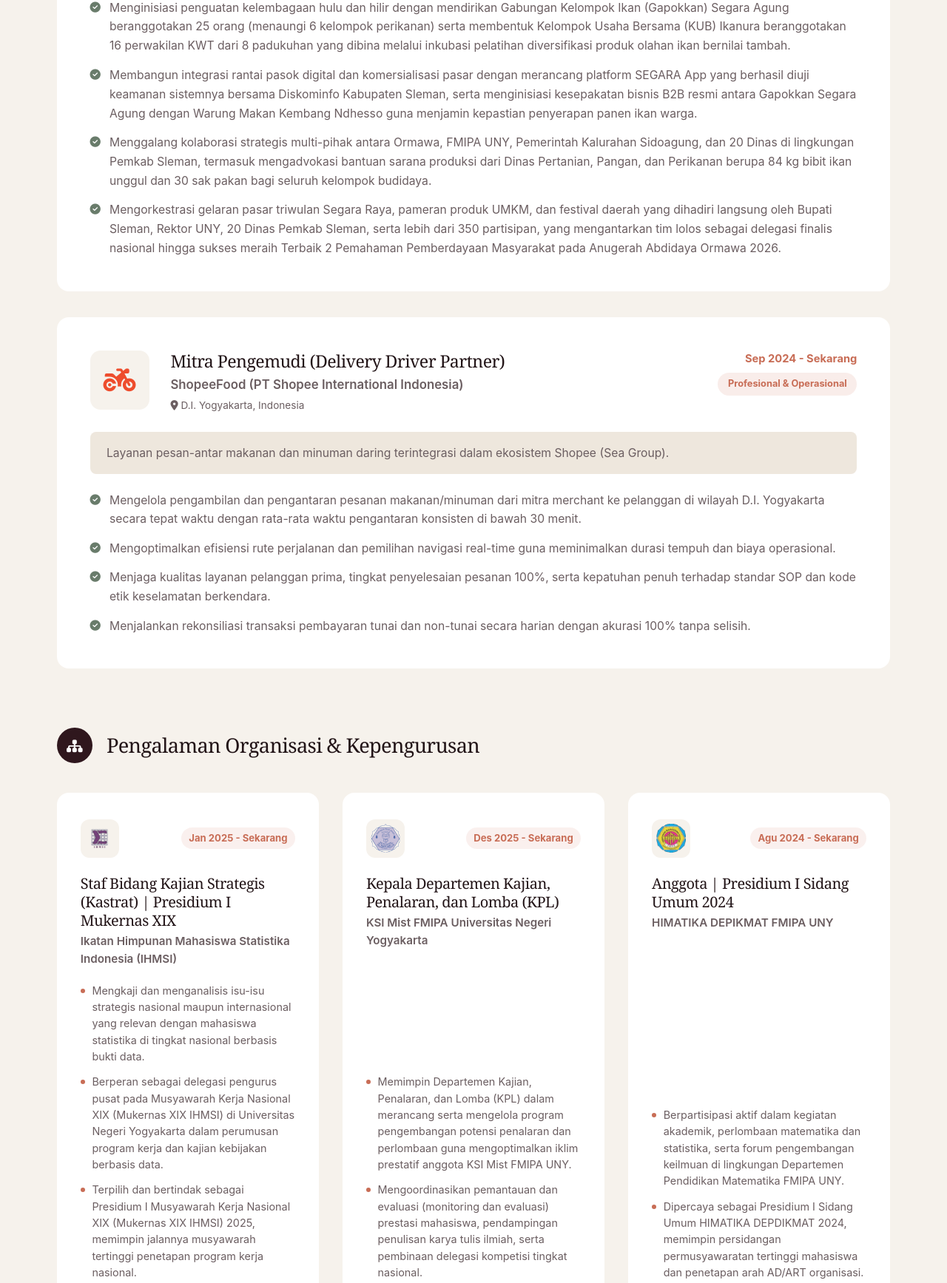
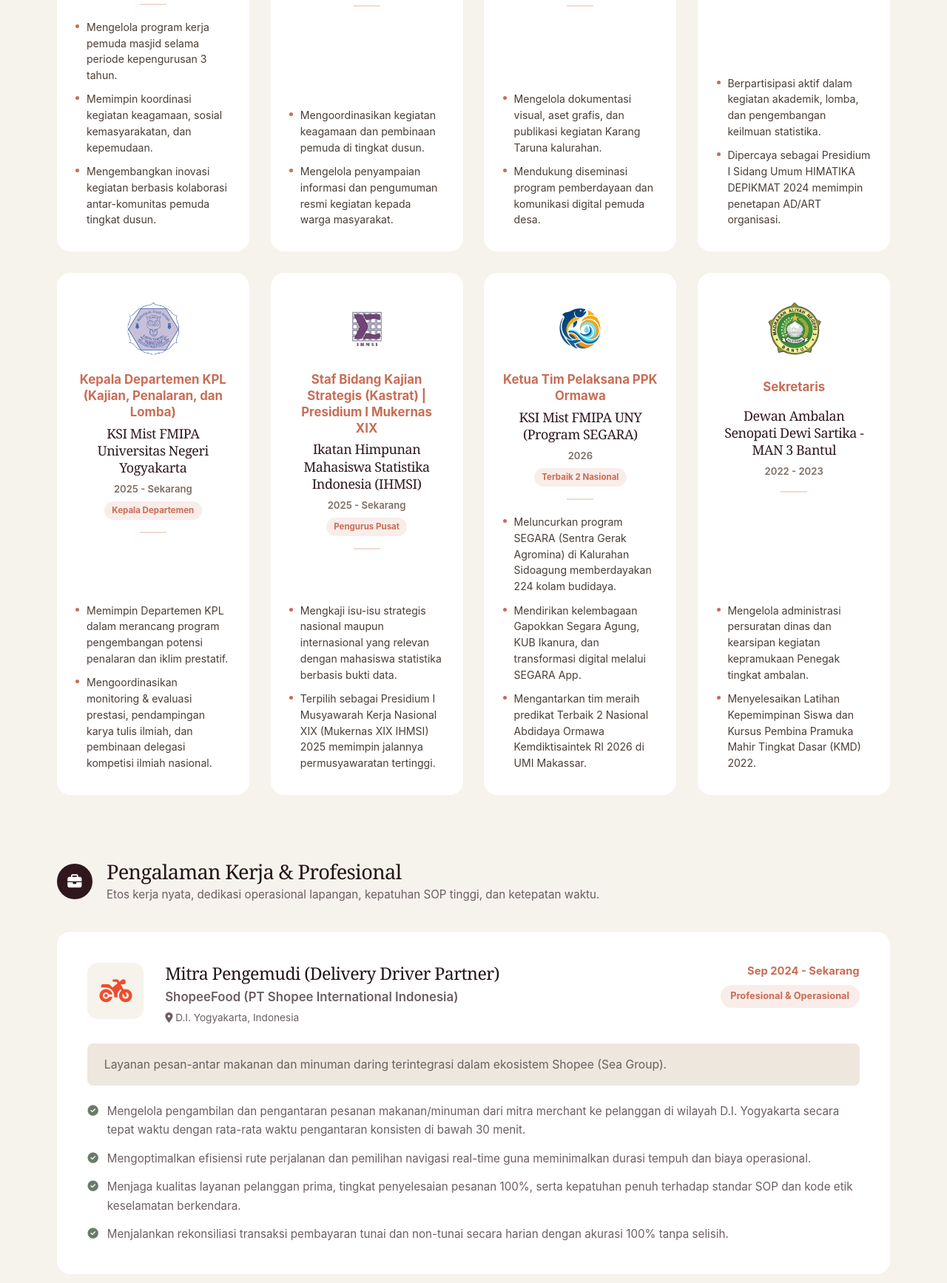
Before and after one commit to maksumsindet/portofolio, an Astro site: page / in a window 1280 px wide. Shown: the part 4454-6189 px from the top of the page at 74% size. Built offline with nearby package versions, Linux system fonts and the light colour scheme; Astro itself is replaced by a stand-in of ours; a web font is replaced by a local one.

Commit message:
feat(pengalaman): selaraskan kartu kepemimpinan organisasi dengan logo terpusat dan penataan terstruktur

```diff
--- a/src/components/Experience.astro
+++ b/src/components/Experience.astro
@@ -1,8 +1,14 @@
 ---
 // Experience.astro
+// Recreates "Pengalaman & Kepemimpinan" with centered credential cards matching portfolio specifications
 import { experienceProgramAndWork, experienceOrganization } from '../data/portfolioData';
 
 const base = import.meta.env.BASE_URL.replace(/\/$/, '') + '/';
+
+// Filter work experience for professional section
+const professionalWork = experienceProgramAndWork.filter(
+  item => item.role.includes("ShopeeFood") || item.organization.includes("Shopee") || item.badge?.includes("Profesional")
+);
 ---
 
 <section id="experience" class="experience-section">
@@ -10,19 +16,75 @@ const base = import.meta.env.BASE_URL.replace(/\/$/, '') + '/';
     <div class="section-title fade-in">
       <h2>Pengalaman & Kepemimpinan</h2>
       <p>
-        Rekam jejak dedikasi dalam memimpin tim lintas disiplin, mengelola riset, dan mengorkestrasi program kemasyarakatan berskala nasional.
+        Rekam jejak dedikasi dalam memimpin tim lintas disiplin, mengelola riset dan kajian strategis, serta mengorkestrasi program kemasyarakatan dari tingkat komunitas hingga nasional.
       </p>
     </div>
 
-    <!-- Sub-heading 1: Program Nasional & Profesional -->
+    <!-- Section 1: Pengalaman Organisasi (8 Centered Credential Cards) -->
     <div class="exp-group-wrap slide-up">
       <div class="group-header">
+        <div class="group-icon-pill"><i class="fas fa-sitemap"></i></div>
+        <div>
+          <h3 class="group-title">Pengalaman Organisasi</h3>
+          <p class="group-subtitle">Perjalanan kepemimpinan dari inisiatif akar rumput dusun hingga panggung delegasi nasional.</p>
+        </div>
+      </div>
+
+      <div class="org-cards-grid">
+        {experienceOrganization.map((item) => (
+          <div class="exp-card-org card-cream slide-up">
+            <div class="org-logo-container">
+              {item.logo ? (
+                <img
+                  src={`${base}${item.logo}`}
+                  alt={item.organization}
+                  class="org-logo-img"
+                  loading="lazy"
+                />
+              ) : (
+                <div class="org-icon-halo">
+                  <i class={item.icon || "fas fa-users"}></i>
+                </div>
+              )}
+            </div>
+
+            <div class="org-header-meta">
+              <span class="org-role-title">{item.role}</span>
+              <h4 class="org-name-title">{item.organization}</h4>
+              <span class="org-period-text">{item.period}</span>
+              {item.badge && (
+                <span class="org-badge-pill">{item.badge}</span>
+              )}
+            </div>
+
+            <div class="org-card-divider"></div>
+
+            <ul class="org-bullets-list">
+              {item.responsibilities.map((res) => (
+                <li>
+                  <span class="bullet-dot"></span>
+                  <span>{res}</span>
+                </li>
+              ))}
+            </ul>
+          </div>
+        ))}
+      </div>
+    </div>
+
+    <!-- Section 2: Pengalaman Kerja & Operasional Profesional -->
+    {professionalWork.length > 0 && (
+      <div class="exp-group-wrap slide-up" style="margin-top: 5.5rem;">
+        <div class="group-header">
           <div class="group-icon-pill"><i class="fas fa-briefcase"></i></div>
-        <h3 class="group-title">Program Nasional & Pengalaman Kerja</h3>
+          <div>
+            <h3 class="group-title">Pengalaman Kerja & Profesional</h3>
+            <p class="group-subtitle">Etos kerja nyata, dedikasi operasional lapangan, kepatuhan SOP tinggi, dan ketepatan waktu.</p>
+          </div>
         </div>
 
         <div class="featured-cards-stack">
-        {experienceProgramAndWork.map((item) => (
+          {professionalWork.map((item) => (
             <div class="exp-card-featured card-cream">
               <div class="featured-top">
                 <div class="logo-box">
@@ -63,43 +125,7 @@ const base = import.meta.env.BASE_URL.replace(/\/$/, '') + '/';
           ))}
         </div>
       </div>
-
-    <!-- Sub-heading 2: Organisasi & Kemahasiswaan -->
-    <div class="exp-group-wrap slide-up" style="margin-top: 5rem;">
-      <div class="group-header">
-        <div class="group-icon-pill"><i class="fas fa-sitemap"></i></div>
-        <h3 class="group-title">Pengalaman Organisasi & Kepengurusan</h3>
-      </div>
-
-      <div class="org-cards-grid">
-        {experienceOrganization.map((item) => (
-          <div class="exp-card-org card-cream">
-            <div class="org-card-top">
-              <div class="logo-box-small">
-                {item.logo ? (
-                  <img src={`${base}${item.logo}`} alt={item.organization} loading="lazy" />
-                ) : (
-                  <i class={item.icon || "fas fa-users"} style={`color: ${item.iconColor || 'var(--color-terracotta)'};`}></i>
     )}
-              </div>
-              <span class="org-date">{item.period}</span>
-            </div>
-
-            <h4 class="org-role">{item.role}</h4>
-            <h5 class="org-name">{item.organization}</h5>
-
-            <ul class="org-bullets">
-              {item.responsibilities.map((res) => (
-                <li>
-                  <span class="bullet-dot"></span>
-                  <span>{res}</span>
-                </li>
-              ))}
-            </ul>
-          </div>
-        ))}
-      </div>
-    </div>
   </div>
 </section>
 
@@ -140,9 +166,161 @@ const base = import.meta.env.BASE_URL.replace(/\/$/, '') + '/';
     font-size: 1.7rem;
     color: var(--color-text-dark);
     font-weight: 400;
+    line-height: 1.2;
+    margin-bottom: 0.2rem;
   }
 
-  /* Featured Program Cards */
+  .group-subtitle {
+    font-size: 0.95rem;
+    color: var(--color-text-secondary);
+    line-height: 1.4;
+  }
+
+  /* Centered Organization Cards Grid */
+  .org-cards-grid {
+    display: grid;
+    grid-template-columns: repeat(4, 1fr);
+    gap: 1.8rem;
+  }
+
+  .exp-card-org {
+    padding: 2.2rem 1.6rem 2rem;
+    display: flex;
+    flex-direction: column;
+    align-items: center;
+    background: #ffffff;
+    border-radius: 18px;
+    transition: transform 0.3s cubic-bezier(0.16, 1, 0.3, 1);
+  }
+
+  .exp-card-org:hover {
+    transform: translateY(-5px);
+  }
+
+  /* Centered Logo Container */
+  .org-logo-container {
+    height: 80px;
+    width: 100%;
+    display: flex;
+    align-items: center;
+    justify-content: center;
+    margin-bottom: 1.2rem;
+  }
+
+  .org-logo-img {
+    max-height: 72px;
+    max-width: 80%;
+    object-fit: contain;
+    display: block;
+    margin: 0 auto;
+  }
+
+  .org-icon-halo {
+    width: 64px;
+    height: 64px;
+    border-radius: 50%;
+    background: rgba(200, 109, 86, 0.12);
+    color: var(--color-terracotta);
+    display: flex;
+    align-items: center;
+    justify-content: center;
+    font-size: 1.6rem;
+  }
+
+  /* Centered Meta */
+  .org-header-meta {
+    display: flex;
+    flex-direction: column;
+    align-items: center;
+    text-align: center;
+    width: 100%;
+  }
+
+  .org-role-title {
+    font-size: 1.05rem;
+    font-weight: 700;
+    color: var(--color-terracotta);
+    text-align: center;
+    margin-bottom: 0.35rem;
+    line-height: 1.3;
+    min-height: 2.6rem;
+    display: flex;
+    align-items: center;
+    justify-content: center;
+  }
+
+  .org-name-title {
+    font-family: var(--font-serif);
+    font-size: 1.12rem;
+    color: var(--color-burgundy);
+    font-weight: 500;
+    line-height: 1.3;
+    margin-bottom: 0.4rem;
+    min-height: 2.8rem;
+    display: flex;
+    align-items: center;
+    justify-content: center;
+    text-align: center;
+  }
+
+  .org-period-text {
+    font-size: 0.82rem;
+    font-weight: 600;
+    color: #7a6e65;
+    margin-bottom: 0.4rem;
+    display: block;
+  }
+
+  .org-badge-pill {
+    display: inline-block;
+    padding: 0.2rem 0.65rem;
+    border-radius: 20px;
+    font-size: 0.72rem;
+    font-weight: 700;
+    background: rgba(200, 109, 86, 0.12);
+    color: var(--color-terracotta);
+    margin-bottom: 0.4rem;
+  }
+
+  .org-card-divider {
+    width: 36px;
+    height: 2px;
+    background-color: rgba(200, 109, 86, 0.25);
+    margin: 0.6rem auto 1.2rem;
+  }
+
+  /* Responsibilities List */
+  .org-bullets-list {
+    list-style: none;
+    display: flex;
+    flex-direction: column;
+    gap: 0.65rem;
+    padding-left: 0;
+    margin: 0;
+    width: 100%;
+    margin-top: auto;
+  }
+
+  .org-bullets-list li {
+    display: flex;
+    align-items: flex-start;
+    gap: 0.6rem;
+    font-size: 0.88rem;
+    line-height: 1.55;
+    color: #4a3e38;
+    text-align: left;
+  }
+
+  .bullet-dot {
+    width: 5px;
+    height: 5px;
+    border-radius: 50%;
+    background-color: var(--color-terracotta);
+    margin-top: 7px;
+    flex-shrink: 0;
+  }
+
+  /* Featured Work Experience */
   .featured-cards-stack {
     display: flex;
     flex-direction: column;
@@ -150,22 +328,23 @@ const base = import.meta.env.BASE_URL.replace(/\/$/, '') + '/';
   }
 
   .exp-card-featured {
-    padding: 2.8rem;
+    padding: 2.6rem;
+    background: #ffffff;
+    border-radius: 18px;
   }
 
   .featured-top {
     display: flex;
     gap: 1.8rem;
     align-items: flex-start;
-    margin-bottom: 1.5rem;
+    margin-bottom: 1.4rem;
   }
 
   .logo-box {
-    width: 80px;
-    height: 80px;
+    width: 76px;
+    height: 76px;
     border-radius: 14px;
     background: var(--color-cream);
-    border: none;
     display: flex;
     align-items: center;
     justify-content: center;
@@ -229,7 +408,6 @@ const base = import.meta.env.BASE_URL.replace(/\/$/, '') + '/';
     display: inline-block;
     background: rgba(200, 109, 86, 0.12);
     color: var(--color-terracotta);
-    border: none;
     padding: 0.35rem 0.85rem;
     border-radius: 50px;
     font-size: 0.8rem;
@@ -253,13 +431,14 @@ const base = import.meta.env.BASE_URL.replace(/\/$/, '') + '/';
     flex-direction: column;
     gap: 0.85rem;
     padding-left: 0;
+    margin: 0;
   }
 
   .exp-bullets li {
     display: flex;
     align-items: flex-start;
     gap: 0.75rem;
-    font-size: 0.98rem;
+    font-size: 0.95rem;
     line-height: 1.65;
     color: var(--color-text-secondary);
   }
@@ -271,106 +450,13 @@ const base = import.meta.env.BASE_URL.replace(/\/$/, '') + '/';
     font-size: 0.9rem;
   }
 
-  /* Organization Cards Grid */
-  .org-cards-grid {
-    display: grid;
-    grid-template-columns: repeat(3, 1fr);
-    gap: 2rem;
-  }
-
-  .exp-card-org {
-    padding: 2.2rem 2rem;
-    display: flex;
-    flex-direction: column;
-  }
-
-  .org-card-top {
-    display: flex;
-    justify-content: space-between;
-    align-items: center;
-    margin-bottom: 1.4rem;
-  }
-
-  .logo-box-small {
-    width: 52px;
-    height: 52px;
-    border-radius: 12px;
-    background: var(--color-cream);
-    display: flex;
-    align-items: center;
-    justify-content: center;
-    padding: 0.4rem;
-  }
-
-  .logo-box-small img {
-    max-width: 100%;
-    max-height: 100%;
-    object-fit: contain;
-  }
-
-  .logo-box-small i {
-    font-size: 1.5rem;
-  }
-
-  .org-date {
-    font-size: 0.82rem;
-    font-weight: 700;
-    color: var(--color-terracotta);
-    background: rgba(200, 109, 86, 0.1);
-    padding: 0.25rem 0.65rem;
-    border-radius: 20px;
-  }
-
-  .org-role {
-    font-family: var(--font-serif);
-    font-size: 1.25rem;
-    color: var(--color-text-dark);
-    line-height: 1.25;
-    margin-bottom: 0.25rem;
-    font-weight: 400;
-  }
-
-  .org-name {
-    font-size: 0.95rem;
-    color: var(--color-text-secondary);
-    font-weight: 600;
-    margin-bottom: 1.2rem;
-  }
-
-  .org-bullets {
-    list-style: none;
-    display: flex;
-    flex-direction: column;
-    gap: 0.75rem;
-    padding-left: 0;
-    margin-top: auto;
-  }
-
-  .org-bullets li {
-    display: flex;
-    align-items: flex-start;
-    gap: 0.6rem;
-    font-size: 0.9rem;
-    line-height: 1.55;
-    color: var(--color-text-secondary);
-  }
-
-  .bullet-dot {
-    width: 6px;
-    height: 6px;
-    border-radius: 50%;
-    background-color: var(--color-terracotta);
-    margin-top: 8px;
-    flex-shrink: 0;
-  }
-
-  @media (max-width: 1100px) {
+  @media (max-width: 1200px) {
     .org-cards-grid {
       grid-template-columns: repeat(2, 1fr);
     }
   }
 
-  @media (max-width: 768px) {
+  @media (max-width: 650px) {
     .featured-top {
       flex-direction: column;
       gap: 1rem;
@@ -379,7 +465,7 @@ const base = import.meta.env.BASE_URL.replace(/\/$/, '') + '/';
       grid-template-columns: 1fr;
     }
     .exp-card-featured {
-      padding: 2rem 1.6rem;
+      padding: 1.8rem 1.4rem;
     }
   }
 </style>
--- a/src/data/portfolioData.ts
+++ b/src/data/portfolioData.ts
@@ -179,86 +179,104 @@ export const experienceProgramAndWork: ExperienceItem[] = [
 
 export const experienceOrganization: ExperienceItem[] = [
   {
-    role: "Staf Bidang Kajian Strategis (Kastrat) | Presidium I Mukernas XIX",
-    organization: "Ikatan Himpunan Mahasiswa Statistika Indonesia (IHMSI)",
-    location: "Nasional / Indonesia",
-    period: "Jan 2025 - Sekarang",
-    logo: "assets/logos/ihmsi.png",
-    description: "Satu-satunya organisasi keprofesian mahasiswa statistika di Indonesia (didirikan 21 November 1987).",
+    role: "Ketua",
+    organization: "Ikatan Pemuda Masjid Baiturrahman (Tingkat Dusun)",
+    location: "Sindet, Wukirsari, Imogiri, Bantul",
+    period: "2024 - Sekarang",
+    icon: "fas fa-users",
+    description: "Organisasi kepemudaan berbasis masjid tingkat dusun.",
     responsibilities: [
-      "Mengkaji dan menganalisis isu-isu strategis nasional maupun internasional yang relevan dengan mahasiswa statistika di tingkat nasional berbasis bukti data.",
-      "Berperan sebagai delegasi pengurus pusat pada Musyawarah Kerja Nasional XIX (Mukernas XIX IHMSI) di Universitas Negeri Yogyakarta dalam perumusan program kerja dan kajian kebijakan berbasis data.",
-      "Terpilih dan bertindak sebagai Presidium I Musyawarah Kerja Nasional XIX (Mukernas XIX IHMSI) 2025, memimpin jalannya musyawarah tertinggi penetapan program kerja nasional."
+      "Mengelola program kerja pemuda masjid selama periode kepengurusan 3 tahun.",
+      "Memimpin koordinasi kegiatan keagamaan, sosial kemasyarakatan, dan kepemudaan.",
+      "Mengembangkan inovasi kegiatan berbasis kolaborasi antar-komunitas pemuda tingkat dusun."
     ]
   },
   {
-    role: "Kepala Departemen Kajian, Penalaran, dan Lomba (KPL)",
-    organization: "KSI Mist FMIPA Universitas Negeri Yogyakarta",
-    location: "UNY, Yogyakarta",
-    period: "Des 2025 - Sekarang",
-    logo: "assets/logos/ksimist.png",
-    description: "Lembaga riset mahasiswa FMIPA UNY (berdiri 6 Juli 2002).",
+    role: "Koordinator Keagamaan & Pengumuman",
+    organization: "Karang Taruna Satyawala (Tingkat Dusun)",
+    location: "Sindet, Wukirsari, Imogiri, Bantul",
+    period: "2023 - Sekarang",
+    logo: "assets/logos/satyawala.png",
+    description: "Organisasi kepemudaan pemuda-pemudi Dusun Sindet.",
     responsibilities: [
-      "Memimpin Departemen Kajian, Penalaran, dan Lomba (KPL) dalam merancang serta mengelola program pengembangan potensi penalaran dan perlombaan guna mengoptimalkan iklim prestatif anggota KSI Mist FMIPA UNY.",
-      "Mengoordinasikan pemantauan dan evaluasi (monitoring dan evaluasi) prestasi mahasiswa, pendampingan penulisan karya tulis ilmiah, serta pembinaan delegasi kompetisi tingkat nasional."
+      "Mengoordinasikan kegiatan keagamaan dan pembinaan pemuda di tingkat dusun.",
+      "Mengelola penyampaian informasi dan pengumuman resmi kegiatan kepada warga masyarakat."
+    ]
+  },
+  {
+    role: "Staf Bidang Media dan Informasi",
+    organization: "Karang Taruna Budiluhur (Tingkat Kalurahan)",
+    location: "Wukirsari, Imogiri, Bantul",
+    period: "2024 - Sekarang",
+    logo: "assets/logos/budiluhur.png",
+    description: "Lembaga kepemudaan tingkat kalurahan Wukirsari.",
+    responsibilities: [
+      "Mengelola dokumentasi visual, aset grafis, dan publikasi kegiatan Karang Taruna kalurahan.",
+      "Mendukung diseminasi program pemberdayaan dan komunikasi digital pemuda desa."
     ]
   },
   {
     role: "Anggota | Presidium I Sidang Umum 2024",
-    organization: "HIMATIKA DEPIKMAT FMIPA UNY",
+    organization: "HIMATIKA DEPIKMAT UNY",
     location: "UNY, Yogyakarta",
-    period: "Agu 2024 - Sekarang",
+    period: "2024 - Sekarang",
     logo: "assets/logos/himatika.png",
     description: "Wadah resmi mahasiswa Departemen Pendidikan Matematika (Pendidikan Matematika, Matematika, dan Statistika).",
     responsibilities: [
-      "Berpartisipasi aktif dalam kegiatan akademik, perlombaan matematika dan statistika, serta forum pengembangan keilmuan di lingkungan Departemen Pendidikan Matematika FMIPA UNY.",
-      "Dipercaya sebagai Presidium I Sidang Umum HIMATIKA DEPDIKMAT 2024, memimpin persidangan permusyawaratan tertinggi mahasiswa dan penetapan arah AD/ART organisasi."
+      "Berpartisipasi aktif dalam kegiatan akademik, lomba, dan pengembangan keilmuan statistika.",
+      "Dipercaya sebagai Presidium I Sidang Umum HIMATIKA DEPIKMAT 2024 memimpin penetapan AD/ART organisasi."
+    ]
+  },
+  {
+    role: "Kepala Departemen KPL (Kajian, Penalaran, dan Lomba)",
+    organization: "KSI Mist FMIPA Universitas Negeri Yogyakarta",
+    location: "UNY, Yogyakarta",
+    period: "2025 - Sekarang",
+    badge: "Kepala Departemen",
+    logo: "assets/logos/ksimist.png",
+    description: "Lembaga riset mahasiswa FMIPA UNY (berdiri 6 Juli 2002).",
+    responsibilities: [
+      "Memimpin Departemen KPL dalam merancang program pengembangan potensi penalaran dan iklim prestatif.",
+      "Mengoordinasikan monitoring & evaluasi prestasi, pendampingan karya tulis ilmiah, dan pembinaan delegasi kompetisi ilmiah nasional."
+    ]
+  },
+  {
+    role: "Staf Bidang Kajian Strategis (Kastrat) | Presidium I Mukernas XIX",
+    organization: "Ikatan Himpunan Mahasiswa Statistika Indonesia (IHMSI)",
+    location: "Nasional / Indonesia",
+    period: "2025 - Sekarang",
+    badge: "Pengurus Pusat",
+    logo: "assets/logos/ihmsi.png",
+    description: "Satu-satunya organisasi keprofesian mahasiswa statistika di Indonesia (didirikan 21 November 1987).",
+    responsibilities: [
+      "Mengkaji isu-isu strategis nasional maupun internasional yang relevan dengan mahasiswa statistika berbasis bukti data.",
+      "Terpilih sebagai Presidium I Musyawarah Kerja Nasional XIX (Mukernas XIX IHMSI) 2025 memimpin jalannya permusyawaratan tertinggi."
+    ]
+  },
+  {
+    role: "Ketua Tim Pelaksana PPK Ormawa",
+    organization: "KSI Mist FMIPA UNY (Program SEGARA)",
+    location: "Sidoagung, Godean, Sleman",
+    period: "2026",
+    badge: "Terbaik 2 Nasional",
+    logo: "assets/logos/segara.png",
+    description: "Program Penguatan Kapasitas Ormawa yang didanai Kemdiktisaintek RI.",
+    responsibilities: [
+      "Meluncurkan program SEGARA (Sentra Gerak Agromina) di Kalurahan Sidoagung memberdayakan 224 kolam budidaya.",
+      "Mendirikan kelembagaan Gapokkan Segara Agung, KUB Ikanura, dan transformasi digital melalui SEGARA App.",
+      "Mengantarkan tim meraih predikat Terbaik 2 Nasional Abdidaya Ormawa Kemdiktisaintek RI 2026 di UMI Makassar."
     ]
   },
   {
     role: "Sekretaris",
     organization: "Dewan Ambalan Senopati Dewi Sartika - MAN 3 Bantul",
     location: "Bantul, D.I. Yogyakarta",
-    period: "Jan 2022 - Jan 2023",
+    period: "2022 - 2023",
     logo: "assets/logos/man3.png",
-    description: "Lembaga kepemimpinan dan wadah pembinaan kepramukaan Penegak di pangkalan MAN 3 Bantul (MANTABA).",
+    description: "Lembaga kepemimpinan kepramukaan Penegak MAN 3 Bantul.",
     responsibilities: [
-      "Mengelola administrasi organisasi, persuratan dinas, dan dokumentasi kearsipan kegiatan kepramukaan tingkat Ambalan secara tertib dan sistematis.",
-      "Menyelesaikan latihan kepemimpinan siswa dan Kursus Pembina Pramuka Mahir Tingkat Dasar (KMD) 2022 bekerjasama dengan Kwarcab Bantul."
-    ]
-  },
-  {
-    role: "Ketua",
-    organization: "Ikatan Pemuda Masjid Baiturrahman (IPREMBA)",
-    location: "Sindet, Wukirsari, Imogiri, Bantul",
-    period: "Jan 2024 - Sekarang",
-    icon: "fas fa-mosque",
-    iconColor: "var(--primary-color)",
-    responsibilities: [
-      "Memimpin kepengurusan pemuda masjid selama masa bakti 3 tahun.",
-      "Menyusun arah program kerja kepemudaan, serta mengoordinasikan kegiatan keagamaan dan sosial kemasyarakatan.",
-      "Mengembangkan inovasi kegiatan berbasis kolaborasi antar komunitas pemuda tingkat dusun."
-    ]
-  },
-  {
-    role: "Staf Bidang Media & Informasi",
-    organization: "Karang Taruna Budiluhur Kalurahan Wukirsari",
-    location: "Wukirsari, Imogiri, Bantul",
-    period: "Jan 2024 - Sekarang",
-    logo: "assets/logos/budiluhur.png",
-    responsibilities: [
-      "Mengelola dokumentasi visual, pembuatan aset desain grafis, serta publikasi informasi kegiatan kepemudaan di tingkat kalurahan."
-    ]
-  },
-  {
-    role: "Koordinator Keagamaan & Bidang Pengumuman",
-    organization: "Karang Taruna Satyawala Dusun Sindet",
-    location: "Sindet, Wukirsari, Imogiri, Bantul",
-    period: "Jan 2023 - Sekarang",
-    logo: "assets/logos/satyawala.png",
-    responsibilities: [
-      "Mengoordinasikan kegiatan keagamaan dusun (2024 – Sekarang).",
-      "Mengelola penyampaian informasi dan pengumuman resmi kegiatan kepada warga masyarakat."
+      "Mengelola administrasi persuratan dinas dan kearsipan kegiatan kepramukaan Penegak tingkat ambalan.",
+      "Menyelesaikan Latihan Kepemimpinan Siswa dan Kursus Pembina Pramuka Mahir Tingkat Dasar (KMD) 2022."
     ]
   }
 ];
@@ -520,6 +538,30 @@ export const documentaryPhotos: DocumentaryPhoto[] = [
     source: "Dokumentasi PPK Ormawa"
   },
   {
+    src: "assets/images/portfolio/man3-medali-matematika.jpg",
+    alt: "Medali Perunggu Olimpiade Matematika Nasional di MAN 3 Bantul",
+    caption: "Penganugerahan Medali Perunggu National Young Science Innovation (POSI 2022) di MAN 3 Bantul",
+    category: "Prestasi & Riset",
+    tag: "Medali Matematika",
+    source: "Humas MAN 3 Bantul"
+  },
+  {
+    src: "assets/images/portfolio/segara-app-training.jpg",
+    alt: "Pelatihan & Sosialisasi SEGARA App di Kalurahan Sidoagung",
+    caption: "Pelatihan Transformasi Digital & Penggunaan SEGARA App Bersama Komunitas dan Pamong Sidoagung",
+    category: "Pemberdayaan",
+    tag: "Digitalisasi SEGARA App",
+    source: "Humas Resmi UNY & Diskominfo"
+  },
+  {
+    src: "assets/images/portfolio/segara-banner-sidoagung.jpg",
+    alt: "Grand Opening & Dokumentasi Kolaboratif Program SEGARA Sidoagung",
+    caption: "Peresmian & Sinergi Program Sentra Gerak Agromina SEGARA bersama Rektorat UNY, Pamong, dan Petani Ikan",
+    category: "Pemberdayaan",
+    tag: "Dokumentasi Kolaboratif",
+    source: "Dokumentasi PPK Ormawa"
+  },
+  {
     src: "assets/images/portfolio/segara-event-1.jpg",
     alt: "Peresmian & Tumpengan Program SEGARA di Balai Kalurahan Sidoagung",
     caption: "Peresmian Program SEGARA Bersama Pamong Kalurahan & Kelompok Budidaya",
```
Lines whose indentation alone changed are shown as unchanged.
